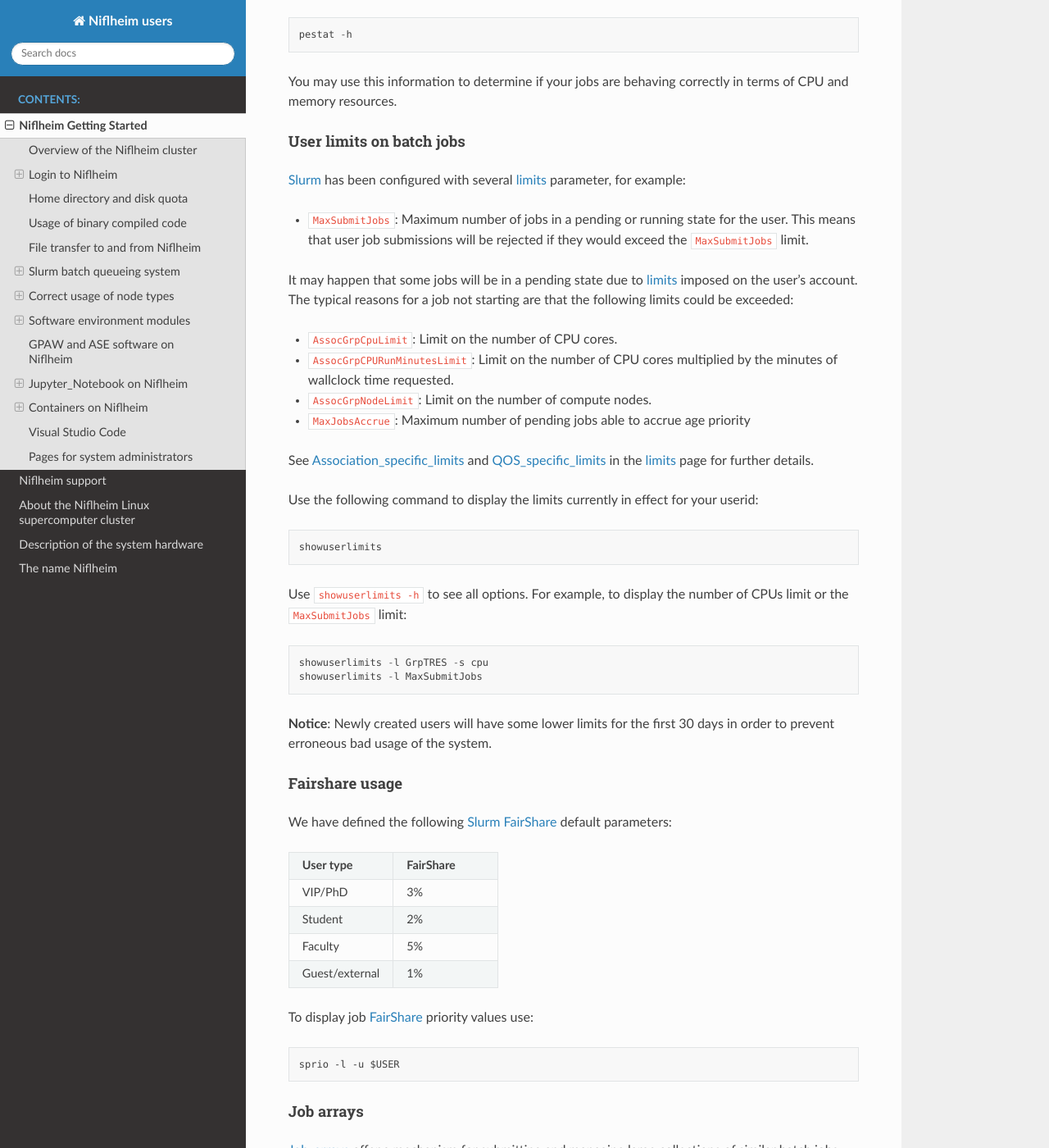
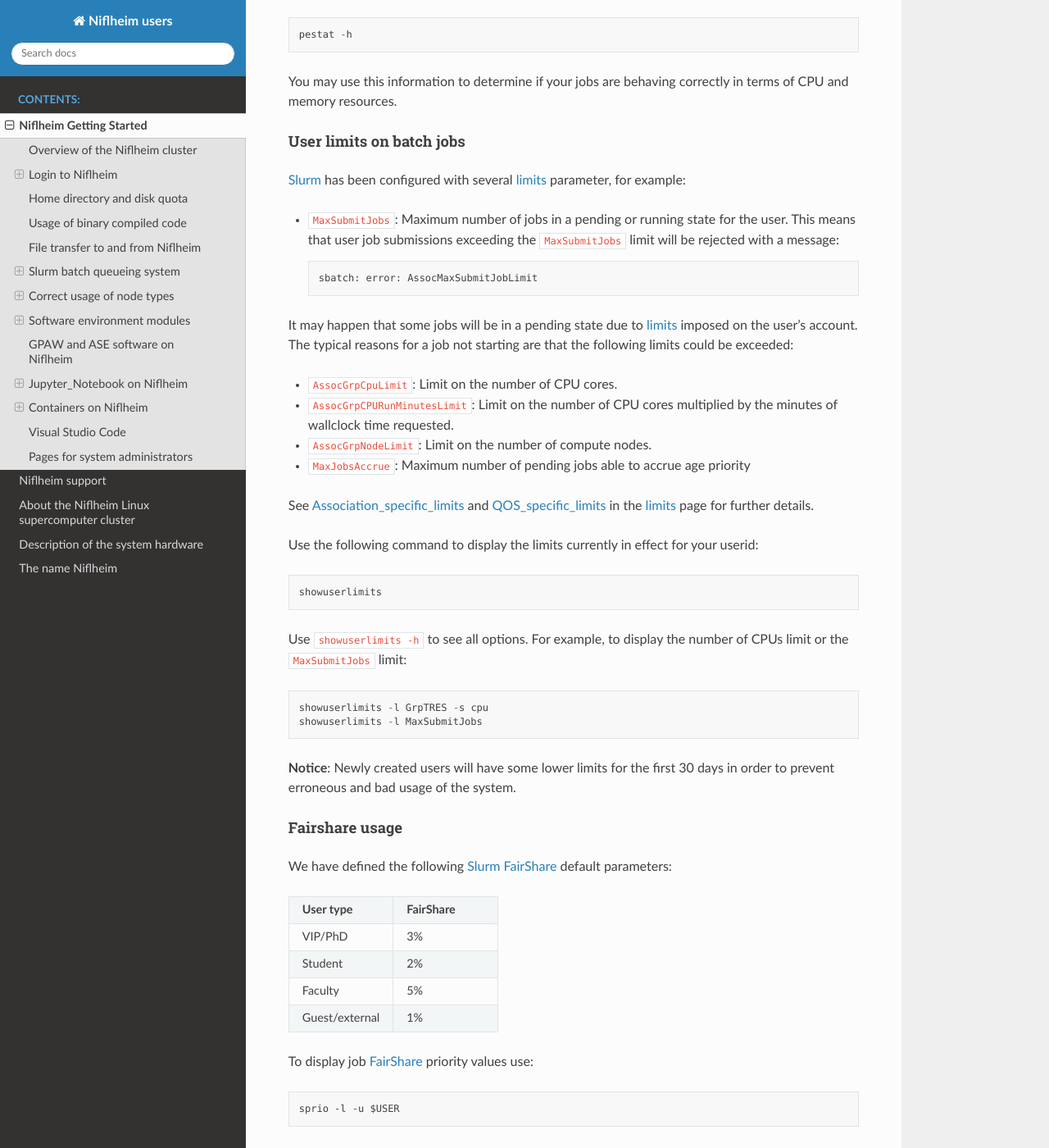
Before and after one commit to OleHolmNielsen/Niflheim_users, a Sphinx documentation site: the page built from docs/Niflheim_Getting_Started.rst, in a window 1280 px wide and 1400 px high, scrolled down 9212 px. Shown: the whole window at 82% size. Built offline with Sphinx 7.4.7 and the Read the Docs theme 3.1.0, drawn with Linux system fonts in a browser that asks for light colours.

Commit message:
AssocMaxSubmitJobLimit message

```diff
--- a/docs/Niflheim_Getting_Started.rst
+++ b/docs/Niflheim_Getting_Started.rst
@@ -512,7 +512,9 @@ User limits on batch jobs
 Slurm_ has been configured with several limits_ parameter, for example:
 
 * ``MaxSubmitJobs``: Maximum number of jobs in a pending or running state for the user.
-  This means that user job submissions will be rejected if they would exceed the ``MaxSubmitJobs`` limit.
+  This means that user job submissions exceeding the ``MaxSubmitJobs`` limit will be rejected with a message::
+
+    sbatch: error: AssocMaxSubmitJobLimit
 
 It may happen that some jobs will be in a pending state due to limits_ imposed on the user's account.
 The typical reasons for a job not starting are that the following limits could be exceeded:
@@ -534,7 +536,7 @@ For example, to display the number of CPUs limit or the ``MaxSubmitJobs`` limit:
   showuserlimits -l GrpTRES -s cpu
   showuserlimits -l MaxSubmitJobs
 
-**Notice**: Newly created users will have some lower limits for the first 30 days in order to prevent erroneous bad usage of the system.
+**Notice**: Newly created users will have some lower limits for the first 30 days in order to prevent erroneous and bad usage of the system.
 
 .. _limits: https://slurm.schedmd.com/resource_limits.html
 .. _Association_specific_limits: https://slurm.schedmd.com/resource_limits.html#assoc
```
